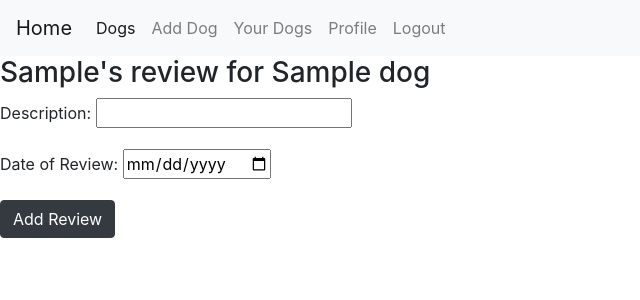
After one commit to ousamasama/Part-Time-Pets, a Django app: page /add_review/1 in a window 1280 px wide. The commit adds this page. Shown: the top 300 px of the page, without its empty margins (0-640 px from the left). Run offline with Django 3.2, Linux system fonts and the light colour scheme; a user stored in the database is signed in; tables that the repository leaves empty hold one stand-in row (values such as "Sample post"); some libraries are stand-ins or nearby versions.

Commit message:
added ability to review dog

```diff
--- a/mysite/app/forms.py
+++ b/mysite/app/forms.py
@@ -4,6 +4,9 @@ from app.models import *
 from django.contrib.admin import widgets
 from crispy_forms.helper import FormHelper
 from crispy_forms.layout import Layout, Row, Column
+
+class DateInput(forms.DateInput):
+  input_type = 'date'
 
 class UserForm(forms.ModelForm):
     password = forms.CharField(widget=forms.PasswordInput())
@@ -18,6 +21,14 @@ class DogForm(forms.ModelForm):
         model = Dog
         fields = ('name', 'breed', 'description', 'image')
         labels = {'breed': 'Breed'}
+
+class DogReviewForm(forms.ModelForm):
+
+    class Meta:
+        model = Review
+        fields = ('description', 'date')
+        labels = {'description': 'Description', 'date': 'Date of Review'}
+        widgets = {'date': DateInput(),}
 
 class DogEditForm(forms.ModelForm):
 
--- a/mysite/app/models.py
+++ b/mysite/app/models.py
@@ -20,3 +20,9 @@ class Dog(models.Model):
 class DogRental(models.Model):
     renter = models.ForeignKey(User, on_delete=models.CASCADE)
     dog = models.ForeignKey(Dog,on_delete=models.CASCADE)
+
+class Review(models.Model):
+    description = models.CharField(max_length=200, blank=False, default='')
+    reviewer = models.ForeignKey(User, on_delete=models.CASCADE)
+    dog = models.ForeignKey(Dog,on_delete=models.CASCADE)
+    date = models.DateField(default=None, blank=False, null=True)
--- /dev/null
+++ b/mysite/app/templates/dogs/add_review.html
@@ -0,0 +1,12 @@
+{% extends 'base.html' %}
+{% load crispy_forms_tags %}
+
+{% block content %}
+
+    <form id="add_review" method="POST" action="{% url 'app:add_review' dog.id %}" enctype="multipart/form-data">
+        {% csrf_token %}
+        <h3>{{ user.first_name }}'s review for {{ dog.name }}</h3>
+        {{ add_review.as_p }}
+        <input class="btn btn-dark" type="submit" name="submit" value="Add Review" />
+    </form>
+{% endblock content %}
--- a/mysite/app/templates/dogs/dogs.html
+++ b/mysite/app/templates/dogs/dogs.html
@@ -37,8 +37,8 @@
                 <br />
                 {% for rental in dogrental %}
                 {% if rental.renter_id == user.id and rental.dog_id == dog.id %}
-                <button type="submit" name="submit" value="Return Dog"><a href="{% url 'app:return_dog' dog.id %}">Return
-                        Dog</a></button>
+                <button type="submit" name="submit" value="Return Dog"><a href="{% url 'app:return_dog' dog.id %}">Return Dog</a></button>
+                <button type="submit" name="submit" value="Review Dog"><a href="{% url 'app:add_review' dog.id %}">Review Dog</a></button>
                         {% endif %}
                         {% endfor %}
             </li>
--- a/mysite/app/templates/dogs/your_dog_list.html
+++ b/mysite/app/templates/dogs/your_dog_list.html
@@ -9,7 +9,7 @@
             {% for dog in your_dogs %}
             <div class="card">
                 <li>
-                    <h5>{{ dog.name }}</h5>
+                    <h5><a href="{% url 'app:dog_detail' dog.id %}">{{ dog.name }}</a></h5>
                     <h5>{{ dog.breed }}</h5>
                     <img src="{{ dog.image.url }}" height="200" width="200">
                     <br />
--- a/mysite/app/urls.py
+++ b/mysite/app/urls.py
@@ -18,5 +18,5 @@ urlpatterns = [
     path('profile/<int:user_id>', views.profile, name='profile'),
     path('edit_user/<int:user_id>', views.edit_user, name='edit_user'),
     path('change_password/', views.change_password, name='change_password'),
-
+    path('add_review/<int:dog_id>', views.add_review, name='add_review'),
 ]
--- a/mysite/app/views.py
+++ b/mysite/app/views.py
@@ -6,7 +6,7 @@ from django.template import RequestContext
 from app.forms import *
 from django.shortcuts import render, get_object_or_404, get_list_or_404
 from django.urls import reverse
-from app.models import Dog, User, DogRental
+from app.models import Dog, User, DogRental, Review
 from datetime import datetime
 from django.db import connection
 from django.contrib.auth.password_validation import validate_password
@@ -146,8 +146,10 @@ def return_dog(request, dog_id):
     return HttpResponseRedirect(reverse('app:dogs'))
 
 def dog_detail(request, dog_id):
+    currentuser = request.user
     dog_detail = get_object_or_404(Dog, id = dog_id)
-    context = {'dog_detail': dog_detail}
+    reviews = Review.objects.all()
+    context = {'dog_detail': dog_detail, 'reviews': reviews}
     template_name = 'dogs/dog_detail.html'
     return render(request, template_name, context)
 
@@ -252,3 +254,28 @@ def change_password(request):
             context = {'new_password_form': new_password_form}
             messages.error(request, "Password change failed. Please try again.")
             return render(request, 'users/change_password.html', context)
+
+@login_required
+def add_review(request, dog_id):
+    currentuser = request.user
+    if request.method == 'GET':
+        dog = get_object_or_404(Dog, id=dog_id)
+        add_review = DogReviewForm()
+        template_name = 'dogs/add_review.html'
+        context = {'add_review': add_review, 'dog': dog}
+        return render(request, template_name, context)
+
+    if request.method == 'POST':
+        form = DogReviewForm(request.POST)
+        dog = get_object_or_404(Dog, id=dog_id)
+        if form.is_valid():
+            form = form.save(commit=False)
+            form.dog = dog
+            form.reviewer = request.user
+            description = request.POST['description']
+            print("form data", form)
+            form.save()
+
+            return HttpResponseRedirect(request.POST.get('next', f'/dog_detail/{dog_id}'))
+        else:
+            print("error")
```
Also changed, not shown: mysite/app/templates/dogs/dog_detail.html (+16 -0 lines).
